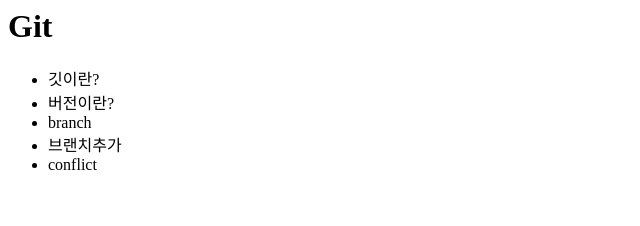
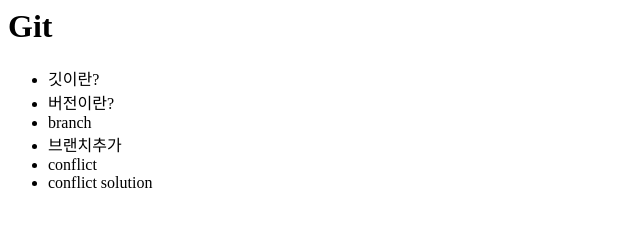
Before and after one commit to masangbeom/opentutorials_git_sangbeom, a plain HTML site: page index.html in a window 1280 px wide. Shown: the whole page, without its empty margins (0-640 px from the left). Drawn offline with Linux system fonts and the light colour scheme.

Commit message:
add conflict solution

```diff
--- a/index.html
+++ b/index.html
@@ -12,6 +12,7 @@
             <li>branch</li>
             <li>브랜치추가</li>
             <li>conflict</li>
+            <li>conflict solution</li>
         </ul>
     </body>
 </html>
```
